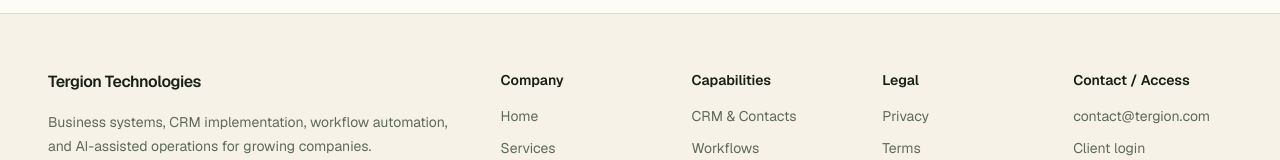
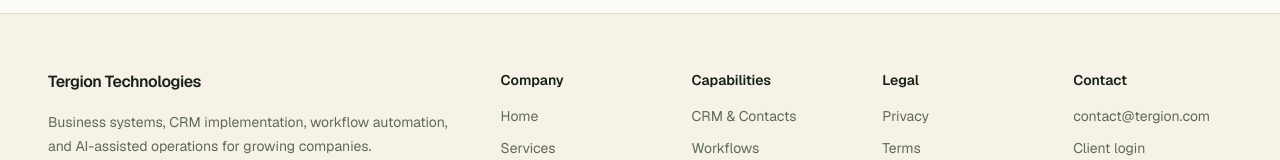
Before and after one commit to Tergion/Tergion-Technologies, a Next.js app: page / in a window 1280 px wide. Shown: the part 2779-2939 px from the top of the page. Built offline with nearby package versions, Linux system fonts and the light colour scheme; no server answers.

Commit message:
Rename footer contact heading
- Changes the footer heading from Contact / Access to Contact.

- Leaves footer links, layout, and contact details unchanged.

```diff
--- a/components/layout/site-footer.tsx
+++ b/components/layout/site-footer.tsx
@@ -87,7 +87,7 @@ export function SiteFooter() {
 
             <div>
               <h2 className="text-sm font-semibold text-foreground">
-                Contact / Access
+                Contact
               </h2>
               <ul className="mt-4 space-y-3 text-sm text-muted-foreground">
                 <li>
```
